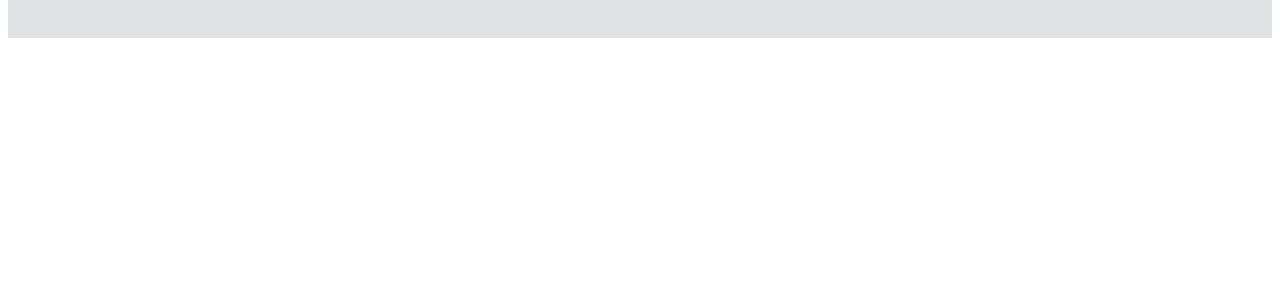
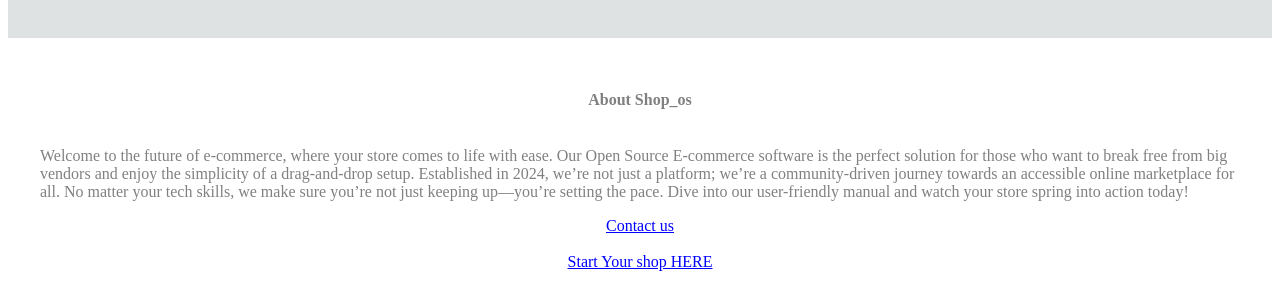
Before and after one commit to toltalchaos/shop-os, a SvelteKit app in the folder online-store/: page / in a window 1280 px wide. Shown: the part 1439-1739 px from the top of the page. Before the commit the page ends 1485 px from the top, so only its background shows below. Built offline with nearby package versions, Linux system fonts and the light colour scheme.

Commit message:
readme update + address footer

```diff
--- a/online-store/src/components/footer.svelte
+++ b/online-store/src/components/footer.svelte
@@ -0,0 +1,28 @@
+<script>
+    // Add your script logic here
+</script>
+
+<style>
+    /* Add your component styles here */
+    .footer-container {
+        margin: 2rem;
+        display: flex;
+        flex-direction: column;
+        align-items: center;
+        justify-content: center;
+    }
+    a{
+        color: blue;
+    }
+    p, h4{
+        color: grey;
+    }
+</style>
+
+<!-- Add your component markup here -->
+<div class="footer-container">
+    <h4>About Shop_os</h4>
+    <p>Welcome to the future of e-commerce, where your store comes to life with ease. Our Open Source E-commerce software is the perfect solution for those who want to break free from big vendors and enjoy the simplicity of a drag-and-drop setup. Established in 2024, we’re not just a platform; we’re a community-driven journey towards an accessible online marketplace for all. No matter your tech skills, we make sure you’re not just keeping up—you’re setting the pace. Dive into our user-friendly manual and watch your store spring into action today!</p>
+    <a href="mailto:shop.os.contact@gmail.com">Contact us</a><br/>
+    <a href="https://github.com/toltalchaos/shop-os">Start Your shop HERE</a>
+</div>
```
Also changed, not shown: 1 other file (tests, documents, lock files or other folders).
